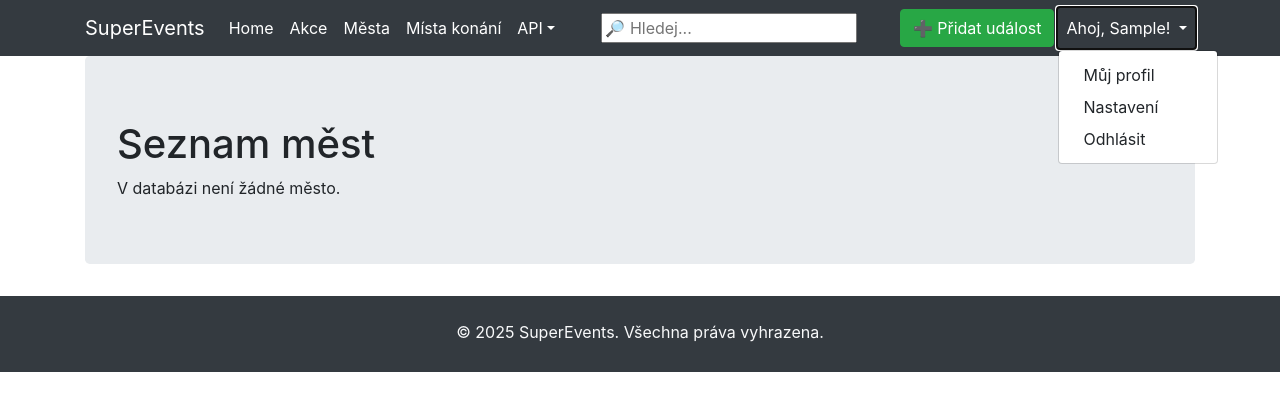
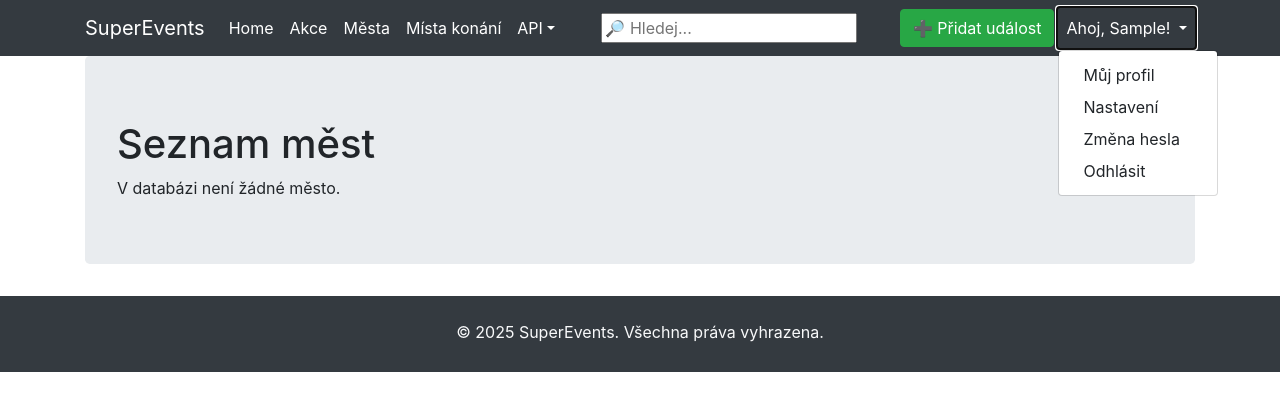
Before and after one commit to AFitzpatrik/petr_ondra_patrik_finalni_projekt, a Django app: page /cities/ in a window 1280 px wide, after a click that opens the changed part. Shown: the top 411 px of the page. Run offline with Django 5.2, Linux system fonts and the light colour scheme; the visitor is signed in with stand-in values (Sample User, id 1); data that the repository does not hold is empty; parts of the project's set-up code (start-up, migrations or seed data) failed here and were passed over; some libraries are stand-ins or nearby versions.

Commit message:
ADD Search bar, api, dropdown manu 6.4 ADD Success registration page 6.5 ADD Success logout page 6.6 ADD Success login page FIX readme.md, FIX navbar.html

```diff
--- a/viewer/templates/navbar.html
+++ b/viewer/templates/navbar.html
@@ -45,6 +45,7 @@
                         <div class="dropdown-menu dropdown-menu-end">
                             <a class="dropdown-item" href="#">Můj profil</a>
                             <a class="dropdown-item" href="#">Nastavení</a>
+                            <a class="dropdown-item" href="#">Změna hesla</a>
                             <a class="dropdown-item" href="{% url 'logout' %}">Odhlásit</a>
                         </div>
                     </div>
```
